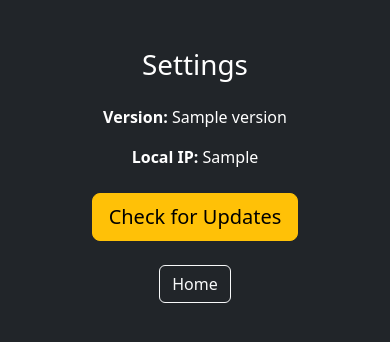
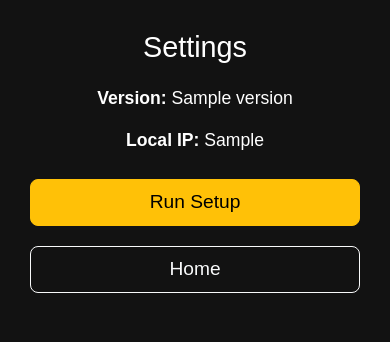
Before and after one commit to mattfleaydaly/raspberry-drinks-relay, a Flask app: template templates/settings.html in a window 390 px wide. Shown: the top 342 px of the page. Run offline with Flask 3, Linux system fonts and the light colour scheme; the template is opened without the code that fills it: most values are stand-ins (such as "Sample title", 1, 10 or a date in 2020).

Commit message:
Further enhancement for small screen

```diff
--- a/app.py
+++ b/app.py
@@ -2,6 +2,7 @@ from flask import Flask, render_template, jsonify
 from gpiozero import OutputDevice
 import os
 import socket
+import json
 
 app = Flask(__name__)
 
@@ -23,9 +24,20 @@ def get_local_ip():
         s.close()
     return ip
 
+# Read latest version from version.txt
+def get_latest_version():
+    with open("version.txt", "r") as f:
+        return f.readline().strip()
+
+# Load configuration from config.json
+def get_config():
+    with open("config.json", "r") as f:
+        return json.load(f)
+
 @app.route("/")
 def home():
-    return render_template("dashboard.html")
+    config = get_config()
+    return render_template("dashboard.html", system_name=config["system_name"])
 
 @app.route("/test-mode")
 def test_mode():
@@ -41,7 +53,7 @@ def toggle_relay(relay_name):
 
 @app.route("/settings")
 def settings():
-    version = "1.0.0"  # Update with actual versioning logic if needed
+    version = get_latest_version()
     local_ip = get_local_ip()
     return render_template("settings.html", version=version, local_ip=local_ip)
 
@@ -50,5 +62,10 @@ def update_repo():
     os.system("git pull origin main")
     return jsonify({"status": "Updated successfully!"})
 
+@app.route("/run-setup", methods=["POST"])
+def run_setup():
+    os.system("./setup.sh")
+    return jsonify({"status": "Setup script executed!"})
+
 if __name__ == "__main__":
     app.run(host="0.0.0.0", port=5000)
--- /dev/null
+++ b/config.json
@@ -0,0 +1,3 @@
+{
+    "system_name": "Raspberry Relay System"
+}
--- a/templates/settings.html
+++ b/templates/settings.html
@@ -2,32 +2,31 @@
 <html lang="en">
 <head>
     <meta charset="UTF-8">
-    <meta name="viewport" content="width=device-width, initial-scale=1.0">
+    <meta name="viewport" content="width=device-width, initial-scale=1.0, maximum-scale=1.0, user-scalable=no">
     <title>Settings</title>
     <link href="https://cdn.jsdelivr.net/npm/bootstrap@5.3.0-alpha3/dist/css/bootstrap.min.css" rel="stylesheet">
+    <style>
+        body { background-color: #121212; color: white; font-family: Arial, sans-serif; }
+        .container { margin-top: 30px; text-align: center; }
+        h1 { margin-bottom: 20px; font-size: 1.8rem; }
+        .btn-lg { font-size: 1.2rem; margin: 10px 0; width: 90%; }
+        p { font-size: 1.1rem; }
+    </style>
 </head>
-<body class="bg-dark text-white">
-    <div class="container text-center mt-5">
+<body>
+    <div class="container">
         <h1>Settings</h1>
-        <div class="mt-4">
-            <p><strong>Version:</strong> {{ version }}</p>
-            <p><strong>Local IP:</strong> {{ local_ip }}</p>
-        </div>
-        <div class="mt-4">
-            <button class="btn btn-lg btn-warning" onclick="checkForUpdates()">Check for Updates</button>
-        </div>
-        <div class="mt-4">
-            <a href="/" class="btn btn-outline-light">Home</a>
-        </div>
+        <p><strong>Version:</strong> {{ version }}</p>
+        <p><strong>Local IP:</strong> {{ local_ip }}</p>
+        <button class="btn btn-warning btn-lg" onclick="runSetup()">Run Setup</button>
+        <button class="btn btn-outline-light btn-lg" onclick="location.href='/'">Home</button>
     </div>
 
     <script>
-        function checkForUpdates() {
-            fetch('/update')
+        function runSetup() {
+            fetch('/run-setup', { method: 'POST' })
                 .then(response => response.json())
-                .then(data => {
-                    alert(data.status); // Replace this with a custom popup later
-                });
+                .then(data => alert(data.status));
         }
     </script>
 </body>
--- /dev/null
+++ b/version.txt
@@ -0,0 +1,2 @@
+v1.1.0 - Added setup button, improved templates for small screens, added version history support
+v1.0.0 - Initial release with dashboard, test mode, and settings
```
Also changed, not shown: templates/dashboard.html (+12 -12 lines), templates/test_mode.html (+18 -20 lines).
